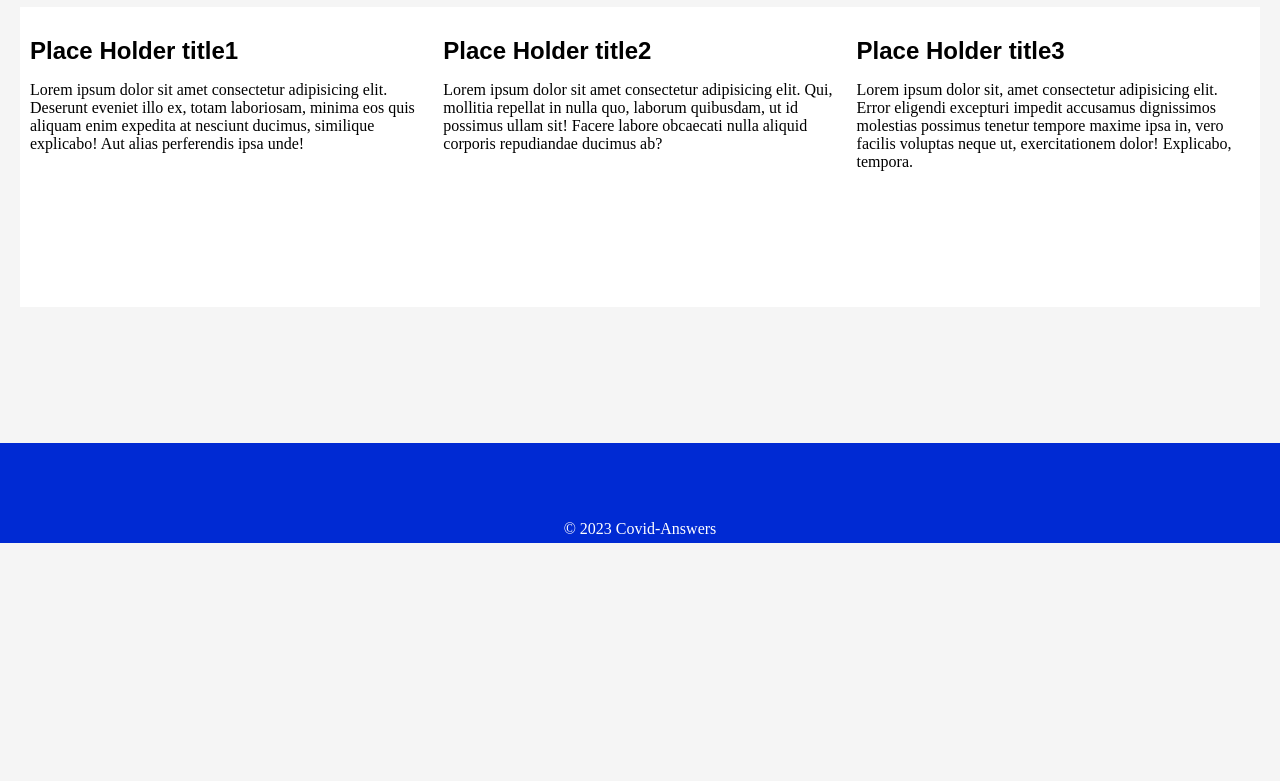
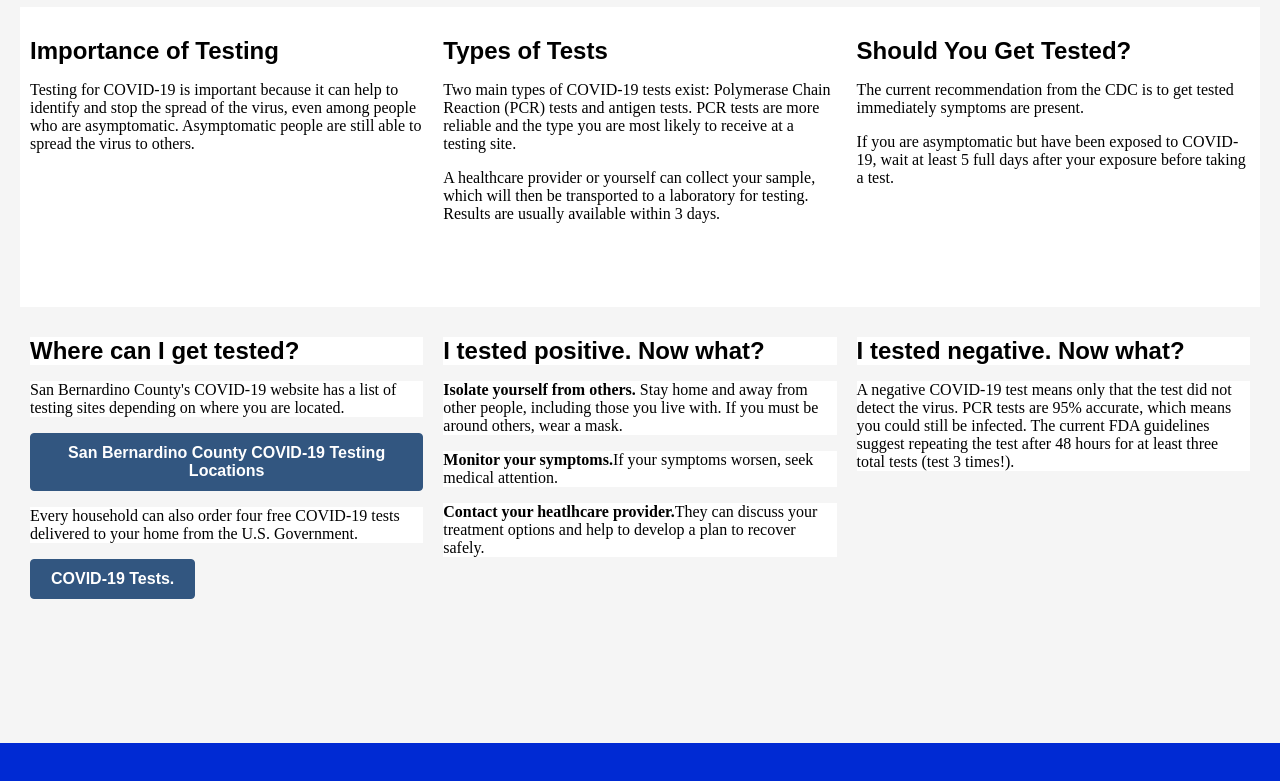
Before and after one commit to Azraeldos/Covid-2.0, a plain HTML site: page covidWebApp2.0/Website/CSS/testing.html in a window 1280 px wide. Shown: the part 689-1470 px from the top of the page. Before the commit the page ends 1232 px from the top, so only its background shows below. Drawn offline with Linux system fonts and the light colour scheme.

Commit message:
Added testing and Vaccine content
Content added for testing and vaccine pages. Work needs to be done on formatting/organization. It looks clunky.

```diff
--- a/covidWebApp2.0/Website/CSS/style.css
+++ b/covidWebApp2.0/Website/CSS/style.css
@@ -91,6 +91,17 @@ li a:hover:not(.active) {
   background-color: #1a3a80;
 }
 
+/* External Link Button */
+.button-external{
+  background-color: blue;
+  color: white;
+  font-size: 16px;
+  padding: 10px 20px;
+  border-radius: 5px;
+  box-shadow: 0px 0px 5px rgba(0, 0, 0, 0.25);
+  transition: all 0.2s ease-in-out;
+}
+
 /* Headers */
 
 h1, h2, h3 {
--- a/covidWebApp2.0/Website/CSS/testing.html
+++ b/covidWebApp2.0/Website/CSS/testing.html
@@ -44,25 +44,98 @@
             </ul>
       </nav>
     </header>
+
+    <!--Main content-->
     <h1>Testing</h1>
     <main>
+
+      <!--1st row of three columns-->
       <div class="row">
         <div class="column" style="background-color:white;">
-      <h2>Place Holder title1</h2>
-      <p>Lorem ipsum dolor sit amet consectetur adipisicing elit. Deserunt eveniet illo ex, totam laboriosam, minima eos quis aliquam enim expedita at nesciunt ducimus, similique explicabo! Aut alias perferendis ipsa unde!</p>
+          <h2>Importance of Testing</h2>
+
+          <p>
+            Testing for COVID-19 is important because it can help to identify and
+            stop the spread of the virus, even among people who are asymptomatic.
+            Asymptomatic people are still able to spread the virus to others.
+          </p>
+
         </div>
         <div class="column" style="background-color:white;">
-      <h2>Place Holder title2</h2>
-      <p>Lorem ipsum dolor sit amet consectetur adipisicing elit. Qui, mollitia repellat in nulla quo, laborum quibusdam, ut id possimus ullam sit! Facere labore obcaecati nulla aliquid corporis repudiandae ducimus ab?</p>
+          <h2>Types of Tests</h2>
+          <p>
+            Two main types of COVID-19 tests exist: Polymerase Chain Reaction (PCR)
+            tests and antigen tests. PCR tests are more reliable and the type you
+            are most likely to receive at a testing site.
+          </p>
+          <p>
+            A healthcare provider or yourself can collect your sample, which will
+            then be transported to a laboratory for testing. Results are usually
+            available within 3 days.
+          </p>
         </div>
         <div class="column" style="background-color:white;">
-      <h2>Place Holder title3</h2>
-      <p>Lorem ipsum dolor sit, amet consectetur adipisicing elit. Error eligendi excepturi impedit accusamus dignissimos molestias possimus tenetur tempore maxime ipsa in, vero facilis voluptas neque ut, exercitationem dolor! Explicabo, tempora.</p>
+          <h2>Should You Get Tested?</h2>
+          <p>
+            The current recommendation from the CDC is to get tested immediately
+            symptoms are present.
+          </p>
+          <p>
+            If you are asymptomatic but have been exposed to COVID-19, wait at
+            least 5 full days after your exposure before taking a test.
+          </p>
+        </div>
+      </div>
+
+      <!--2nd row of three columns-->
+      <div class="row">
+        <div class="column">
+          <h2>Where can I get tested?</h2>
+          <p>
+            San Bernardino County's COVID-19 website has a list of testing sites
+            depending on where you are located.
+          </p>
+          <button type="button" class="donate-button" href="https://sbcovid19.com/pcrtests/#:~:text=Testing%20is%20free%20for%20all,in%20San%20Bernardino%20County%20below">
+            San Bernardino County COVID-19 Testing Locations
+          </button>
+          <p>
+            Every household can also order four free COVID-19 tests delivered to
+            your home from the U.S. Government.
+          </p>
+          <button type="button" class = "donate-button" href="https://www.covid.gov/tests">
+            COVID-19 Tests.
+          </button>
+
+        </div>
+        <div class="column">
+          <h2>I tested positive. Now what?</h2>
+          <p>
+            <b>Isolate yourself from others.</b> Stay home and away from other people,
+            including those you live with. If you must be around others, wear a mask.
+          </p>
+          <p>
+            <b>Monitor your symptoms.</b>If your symptoms worsen, seek medical attention.
+          </p>
+          <p>
+            <b>Contact your heatlhcare provider.</b>They can discuss your treatment
+            options and help to develop a plan to recover safely.
+          </p>
+        </div>
+        <div class="column">
+          <h2>I tested negative. Now what?</h2>
+          <p>
+            A negative COVID-19 test means only that the test did not detect the virus.
+            PCR tests are 95% accurate, which means you could still be infected.
+            The current FDA guidelines suggest repeating the test after 48 hours for
+            at least three total tests (test 3 times!).
+          </p>
         </div>
       </div>
     </main>
   <br>
   <br>
+
+<!--Add footer-->
   <footer>
     <p1> <br>
       <br>
--- a/src/test.js
+++ /dev/null
@@ -1,3 +0,0 @@
-function greetings() {
-    console.log("test");
-}
```
Also changed, not shown: covidWebApp2.0/Website/CSS/vaccinePge.html (+70 -6 lines). Lines whose indentation alone changed are shown as unchanged.
